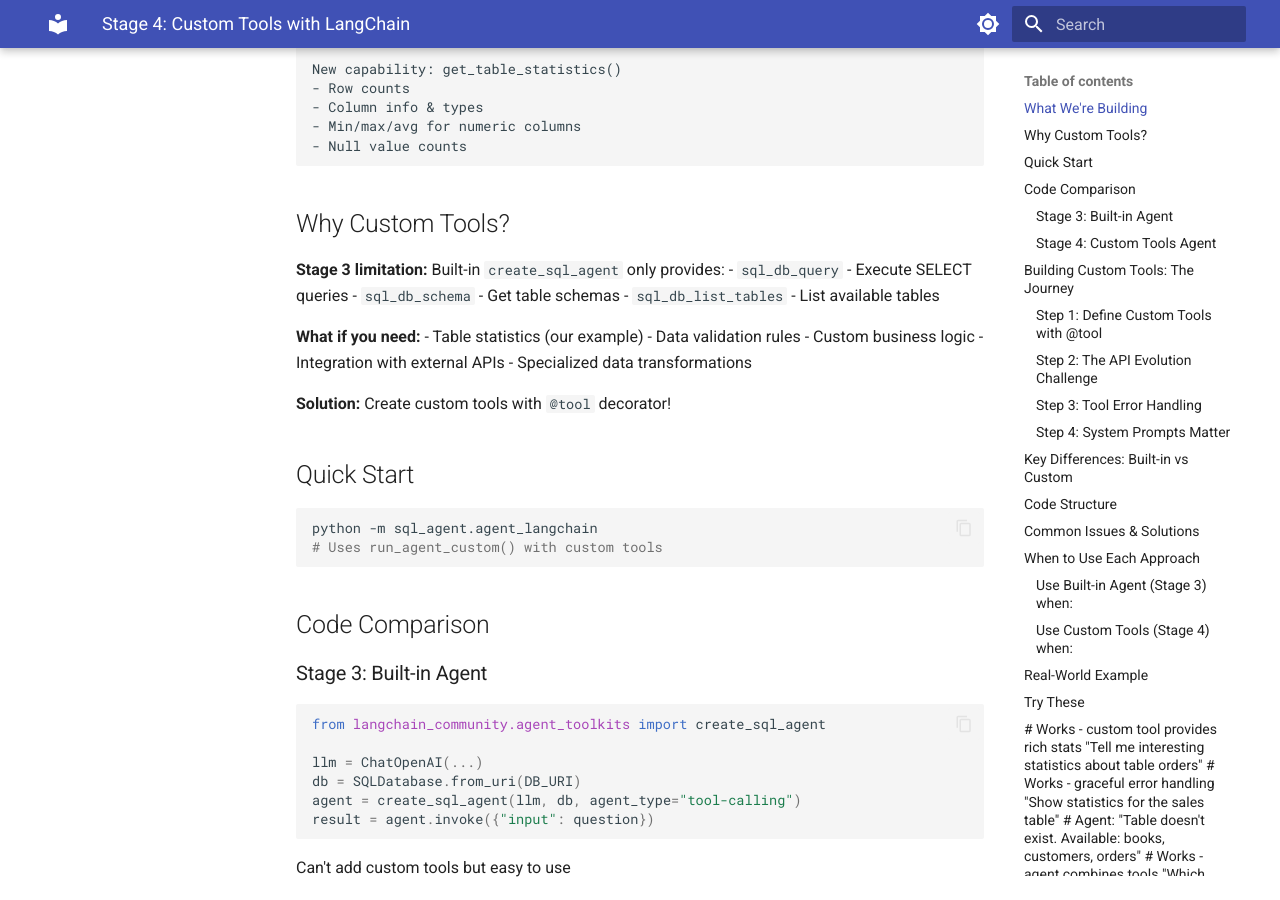
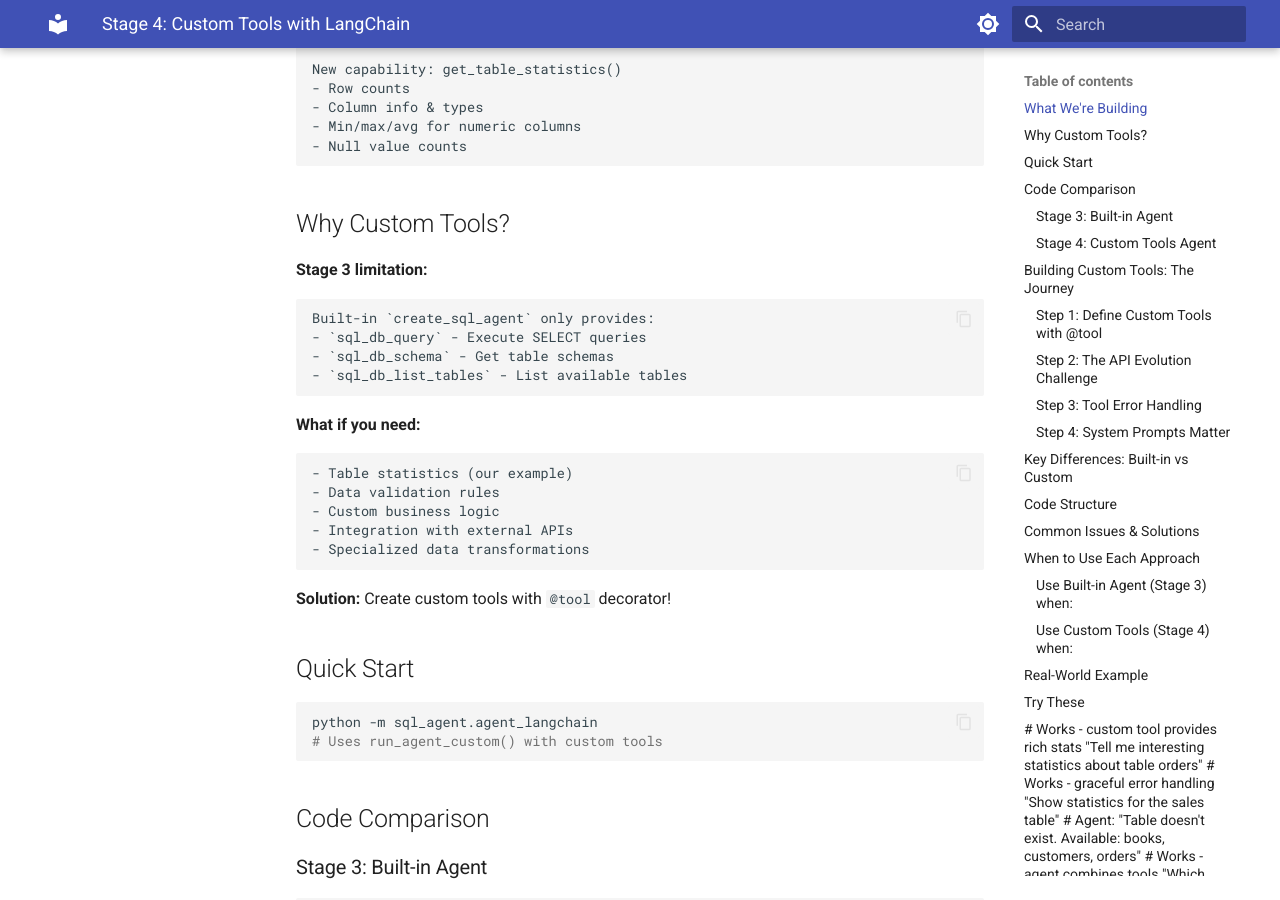
Before and after one commit to chidamnat/buildAgents, an MkDocs documentation site: the page built from docs/tutorial/stage4-custom-tools.md, in a window 1280 px wide and 900 px high, scrolled down 393 px. Built offline with MkDocs 1.6.1 and Material for MkDocs 9.7.7, drawn with Linux system fonts in a browser that asks for light colours.

````diff
--- a/docs/tutorial/stage4-custom-tools.md
+++ b/docs/tutorial/stage4-custom-tools.md
@@ -19,18 +19,22 @@ New capability: get_table_statistics()
 
 ## Why Custom Tools?
 
-**Stage 3 limitation:** Built-in `create_sql_agent` only provides:
+**Stage 3 limitation:**
+```
+Built-in `create_sql_agent` only provides:
 - `sql_db_query` - Execute SELECT queries
 - `sql_db_schema` - Get table schemas
 - `sql_db_list_tables` - List available tables
+```
 
 **What if you need:**
+```
 - Table statistics (our example)
 - Data validation rules
 - Custom business logic
 - Integration with external APIs
 - Specialized data transformations
-
+```
 **Solution:** Create custom tools with `@tool` decorator!
 
 ## Quick Start
````
